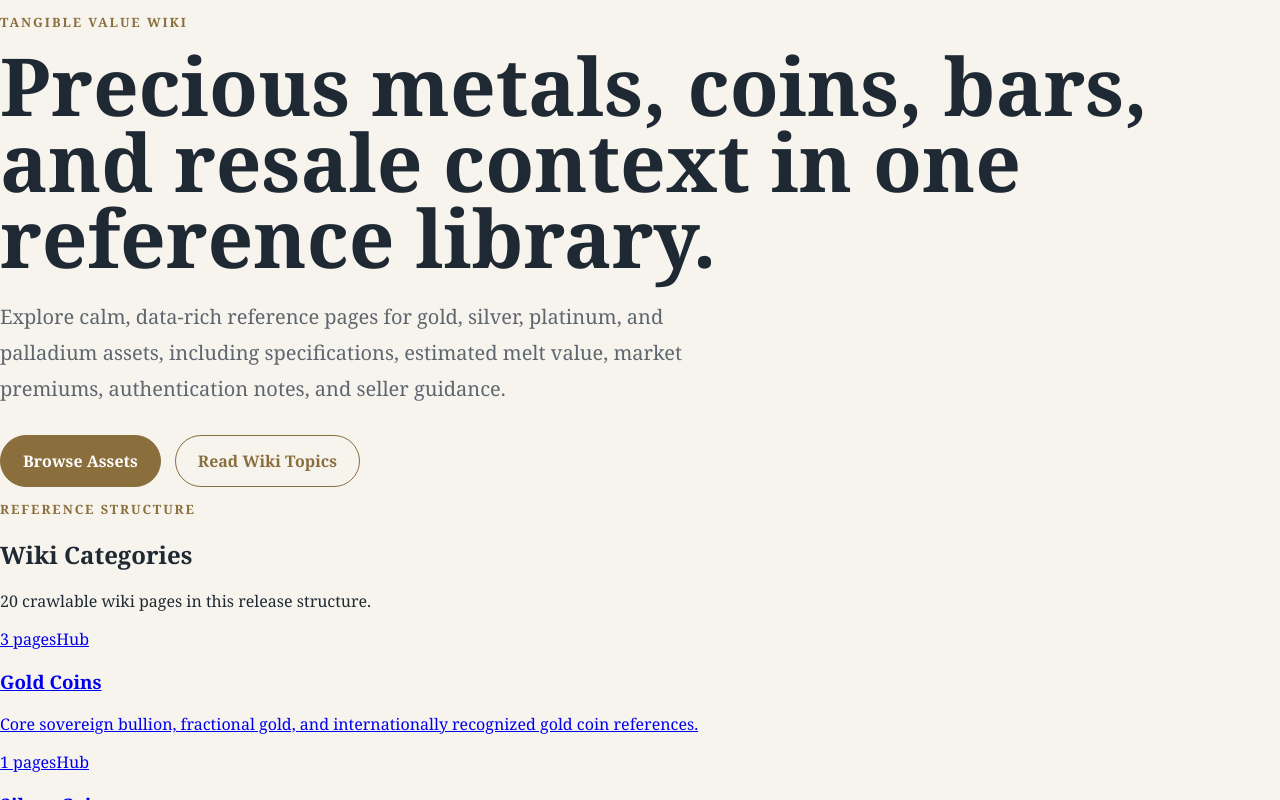
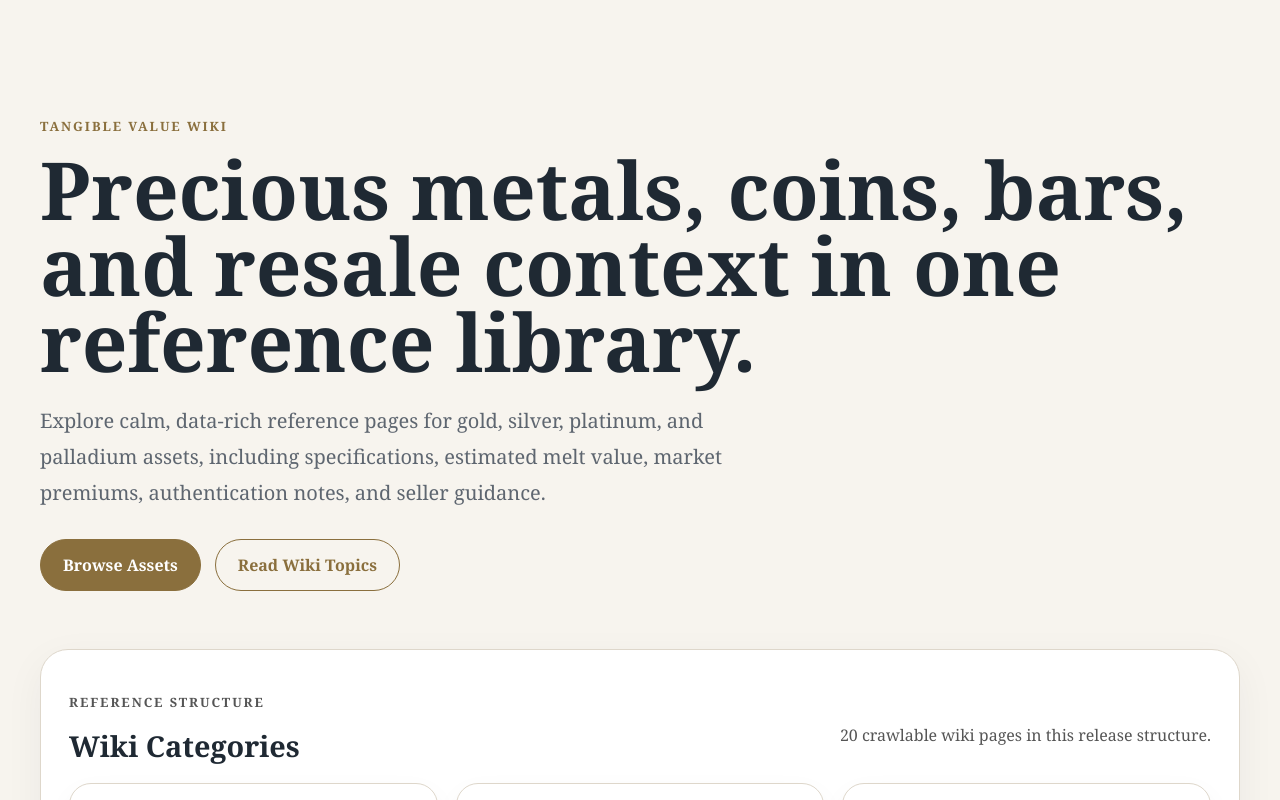
Before and after one commit to BryanFinnigan/tangible-value-v1, a Next.js app: page /wiki in a window 1280 px wide. Shown: the top 800 px of the page. Built offline with nearby package versions, Linux system fonts and the light colour scheme.

Commit message:
Add wiki content styling

```diff
--- a/app/globals.css
+++ b/app/globals.css
@@ -158,6 +158,8 @@ h1 {
   border-radius: 28px;
   padding: 30px;
   box-shadow: 0 12px 40px rgba(31, 41, 51, 0.05);
+  color: inherit;
+  text-decoration: none;
 }
 
 .card p {
@@ -165,12 +167,6 @@ h1 {
   line-height: 1.7;
 }
 
-@media (max-width: 850px) {
-  .hero,
-  .pillars {
-    grid-template-columns: 1fr;
-  }
-}
 .articlePage {
   max-width: 980px;
   margin: 0 auto;
@@ -223,3 +219,269 @@ h1 {
 .newsletterMini p {
   color: #e6edf3;
 }
+
+/* Wiki reflow */
+a { color: inherit; }
+
+.wikiPage {
+  max-width: 1200px;
+  margin: 0 auto;
+  padding: 56px 24px 88px;
+}
+
+.wikiPage.narrow {
+  max-width: 980px;
+}
+
+.wikiHero {
+  padding: 48px 0 34px;
+}
+
+.wikiHero.compact h1 {
+  font-size: clamp(2.35rem, 5vw, 4rem);
+}
+
+.breadcrumbs {
+  display: flex;
+  flex-wrap: wrap;
+  gap: 8px;
+  color: #6b7280;
+  font-size: 0.9rem;
+  margin-bottom: 24px;
+}
+
+.breadcrumbs a {
+  color: #8a6f3d;
+  text-decoration: none;
+}
+
+.wikiPanel {
+  background: #fff;
+  border: 1px solid #ded7cb;
+  border-radius: 28px;
+  padding: 28px;
+  margin: 24px 0;
+  box-shadow: 0 12px 40px rgba(31, 41, 51, 0.05);
+}
+
+.wikiPanel h2 {
+  margin: 0 0 16px;
+  font-size: 1.8rem;
+}
+
+.wikiPanel p,
+.wikiArticle p {
+  color: #555;
+  line-height: 1.8;
+}
+
+.wikiGrid {
+  display: grid;
+  grid-template-columns: repeat(3, 1fr);
+  gap: 18px;
+}
+
+.wikiGrid.twoCol {
+  grid-template-columns: repeat(2, 1fr);
+}
+
+.wikiGrid.threeCol {
+  grid-template-columns: repeat(3, 1fr);
+}
+
+.wikiCard {
+  display: block;
+  background: #fff;
+  border: 1px solid #ded7cb;
+  border-radius: 22px;
+  padding: 22px;
+  text-decoration: none;
+  box-shadow: 0 10px 28px rgba(31, 41, 51, 0.04);
+}
+
+.wikiCard:hover {
+  border-color: #c9a96a;
+  transform: translateY(-1px);
+}
+
+.wikiCard h3 {
+  margin: 12px 0 8px;
+  font-size: 1.25rem;
+}
+
+.wikiCard p {
+  color: #5e6670;
+  line-height: 1.65;
+  font-size: 0.98rem;
+}
+
+.wikiCardMeta,
+.wikiMetricRow,
+.sectionHeading,
+.specRow {
+  display: flex;
+  justify-content: space-between;
+  gap: 16px;
+  align-items: baseline;
+}
+
+.wikiCardMeta {
+  color: #8a6f3d;
+  font-size: 0.74rem;
+  font-weight: 700;
+  letter-spacing: 0.12em;
+  text-transform: uppercase;
+}
+
+.wikiMetricRow {
+  border-top: 1px solid #eee6da;
+  margin-top: 18px;
+  padding-top: 14px;
+  color: #5e6670;
+}
+
+.sectionHeading {
+  align-items: end;
+  margin-bottom: 18px;
+}
+
+.sectionHeading h2 {
+  margin: 6px 0 0;
+}
+
+.textLink {
+  color: #8a6f3d;
+  font-weight: 700;
+  text-decoration: none;
+}
+
+.wikiLayout {
+  display: grid;
+  grid-template-columns: minmax(0, 1fr) 360px;
+  gap: 28px;
+  align-items: start;
+}
+
+.wikiMainColumn,
+.wikiSidebar {
+  min-width: 0;
+}
+
+.stickyPanel {
+  position: sticky;
+  top: 20px;
+}
+
+.valueHero {
+  font-size: 2.4rem;
+  font-weight: 800;
+  margin: 12px 0 20px;
+}
+
+.specTable {
+  border-top: 1px solid #eee6da;
+}
+
+.specRow {
+  border-bottom: 1px solid #eee6da;
+  padding: 12px 0;
+  color: #5e6670;
+}
+
+.specRow strong {
+  color: #1f2933;
+  text-align: right;
+}
+
+.wikiChart {
+  min-height: 360px;
+  width: 100%;
+}
+
+.wikiChart svg {
+  width: 100%;
+  height: 300px;
+  background: #fbfaf7;
+  border: 1px solid #eee6da;
+  border-radius: 18px;
+}
+
+.chartAxis {
+  stroke: #ded7cb;
+  stroke-width: 2;
+}
+
+.chartLine {
+  fill: none;
+  stroke-width: 4;
+  stroke-linecap: round;
+  stroke-linejoin: round;
+}
+
+.spotLine {
+  stroke: #8a6f3d;
+  opacity: 0.65;
+}
+
+.marketLine {
+  stroke: #1f2933;
+}
+
+.chartLegend {
+  display: flex;
+  gap: 18px;
+  flex-wrap: wrap;
+  margin-top: 12px;
+  color: #5e6670;
+  font-size: 0.95rem;
+}
+
+.legendSwatch {
+  display: inline-block;
+  width: 12px;
+  height: 12px;
+  border-radius: 999px;
+  margin-right: 6px;
+}
+
+.legendSwatch.spot { background: #8a6f3d; }
+.legendSwatch.market { background: #1f2933; }
+
+.qaBlock {
+  border-top: 1px solid #eee6da;
+  padding-top: 18px;
+  margin-top: 18px;
+}
+
+.qaBlock h3 {
+  margin-bottom: 8px;
+}
+
+.finePrint {
+  color: #6b7280 !important;
+  font-size: 0.9rem !important;
+  line-height: 1.6 !important;
+}
+
+.wikiArticle h1 {
+  font-size: clamp(2.6rem, 6vw, 4.6rem);
+}
+
+@media (max-width: 900px) {
+  .hero,
+  .pillars,
+  .wikiLayout,
+  .wikiGrid,
+  .wikiGrid.twoCol,
+  .wikiGrid.threeCol {
+    grid-template-columns: 1fr;
+  }
+
+  .sectionHeading {
+    display: block;
+  }
+
+  .stickyPanel {
+    position: static;
+  }
+}
```
